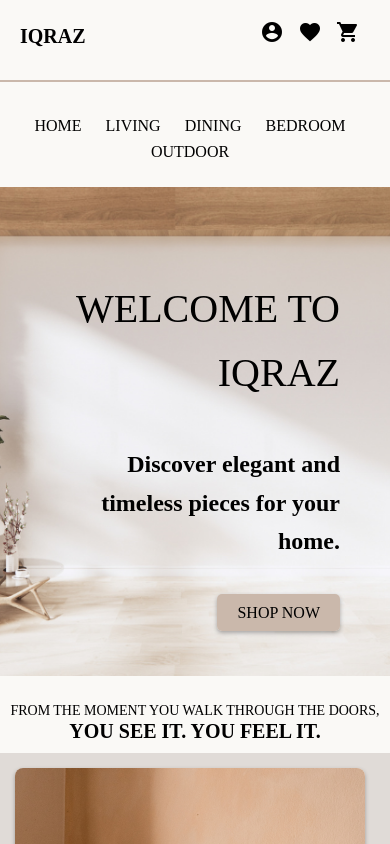
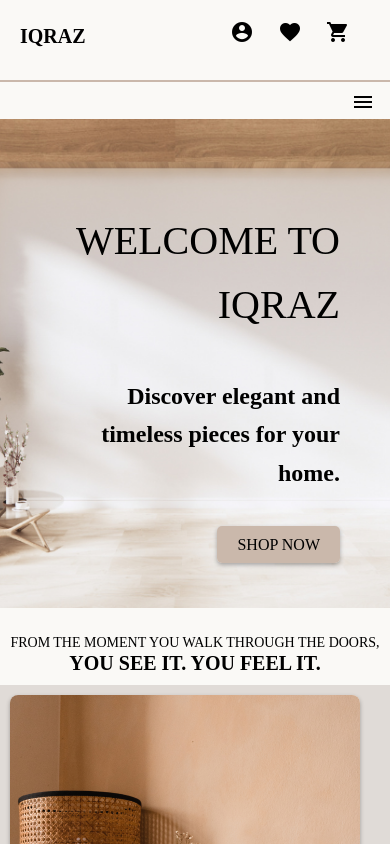
Before and after one commit to iqranoor12433/Iqraz, a plain HTML site: page index.html in a window 390 px wide. Shown: the top 844 px of the page. Drawn offline with Linux system fonts and the light colour scheme.

Commit message:
hamberger

```diff
--- a/app.js
+++ b/app.js
@@ -1,17 +1,25 @@
-document.querySelector('.btn1').addEventListener('click',merafunction);
-function merafunction(){
+// document.querySelector('.btn1').addEventListener('click',merafunction);
+// function merafunction(){
 
-    let myCartItem=document.createElement('div');
-    let myimg=document.createElement('img');
-    myimg.className='mypic';
-    myimg.src='babbbb.png';
-    myCartItem.append(myimg);
+//     let myCartItem=document.createElement('div');
+//     let myimg=document.createElement('img');
+//     myimg.className='mypic';
+//     myimg.src='babbbb.png';
+//     myCartItem.append(myimg);
 
-    myCartItem.className='cartDiv';
+//     myCartItem.className='cartDiv';
 
 
-    let cartbox=document.querySelector('.cart');
-    cartbox.append(myCartItem);
+//     let cartbox=document.querySelector('.cart');
+//     cartbox.append(myCartItem);
 
-    // document.querySelector('.cart').appendChild(myCartItem);
+//     // document.querySelector('.cart').appendChild(myCartItem);
+// }
+
+const bar = document.getElementById('bar');
+const nav = document.getElementById('pages');
+if (bar){
+    bar.addEventListener('click', ()=>{
+        nav.classList.add('active');
+    })
 }
--- a/index.html
+++ b/index.html
@@ -25,7 +25,7 @@
         </nav>
     </header>
     <hr color="#cab8ab">
-    <nav class="pagess">
+    <nav id="pages" class="pagess">
         <ul>
             <li><a href="index.html">HOME</a></li>
             <li><a href="living.html">LIVING</a></li>
@@ -34,6 +34,9 @@
             <li><a href="outdoor.html">OUTDOOR</a></li>
         </ul>
     </nav>
+    <div id="bar" class="hamberger">
+        <i class="material-icons">menu</i>
+    </div>
     <section class="bgimg">
         <div class="bgimg-content">
             <p>WELCOME TO IQRAZ</p>
--- a/style.css
+++ b/style.css
@@ -67,7 +67,9 @@ nav ul li a {
     color: black;
     text-decoration: none;
 }
-
+.hamberger{
+    display: none;
+}
 .pagess {
     background-color:#FAF9F6;
     color: black;
@@ -361,9 +363,33 @@ footer .follow{
     .logo a {
         margin-right: 10px; /* Adjust spacing between icon and text */
     }
+    #pages{
+        display: flex; /* Hide navigation */
+        flex-direction: column;
+        align-items: flex-start;
+        justify-content: flex-start;
+        position: fixed;
+        top: 0;
+        right: -350px;
+        height: 100vh;
+        width: 300px;
+        background-color: #bc967b;
+        box-shadow: 0 40px 60px rgbs (0,0,0,0.1);
+        padding: 80px 0 0 10px;
+        transition: 0.3s;
+    }
+    #pages .active{
+        right: 0px;
+    }
+    .hamberger{
+        display: flex;
+        justify-content: right;
+        margin-right: 15px;
+        margin-bottom: 5px;
+    }
 
     nav ul li {
-        margin-right: 10px;
+        margin-bottom: 25px;
     }
 
     .pagess ul li a {
@@ -379,7 +405,7 @@ footer .follow{
         flex-wrap: wrap;
     }
     .card{
-        margin: 15px;
+        margin: 10px;
     }
     .column {
         display: flex;
@@ -409,7 +435,6 @@ footer .follow{
 /* Mobile Styles */
 @media screen and (max-width: 500px) {
     .logo {
-        flex-direction: column;
         align-items: center;
         font-size:10px;
     }
@@ -417,17 +442,32 @@ footer .follow{
     .logo a {
         margin-bottom: 8px; /* Adjust spacing between icon and text */
     }
-
-    nav ul {
-        display: inline-block; /* Hide navigation */
-        /* flex-direction: column; */
-    }
-    nav ul a{
+     ul a{
         height: 48px;
     }
 
     .pagess ul li a {
         padding: 10px 5px;
+    }
+    .pagess{
+        display: flex; /* Hide navigation */
+        flex-direction: column;
+        align-items: flex-start;
+        justify-content: flex-start;
+        position: fixed;
+        top: 0;
+        right: -400px;
+        height: 100vh;
+        width: 300px;
+        background-color: #bc967b;
+        box-shadow: 0 40px 60px rgbs (0,0,0,0.1);
+        padding: 80px 0 0 10px;
+    }
+    .hamberger{
+        display: flex;
+        justify-content: right;
+        margin-right: 15px;
+        margin-bottom: 5px;
     }
 
     .bgimg {
```
